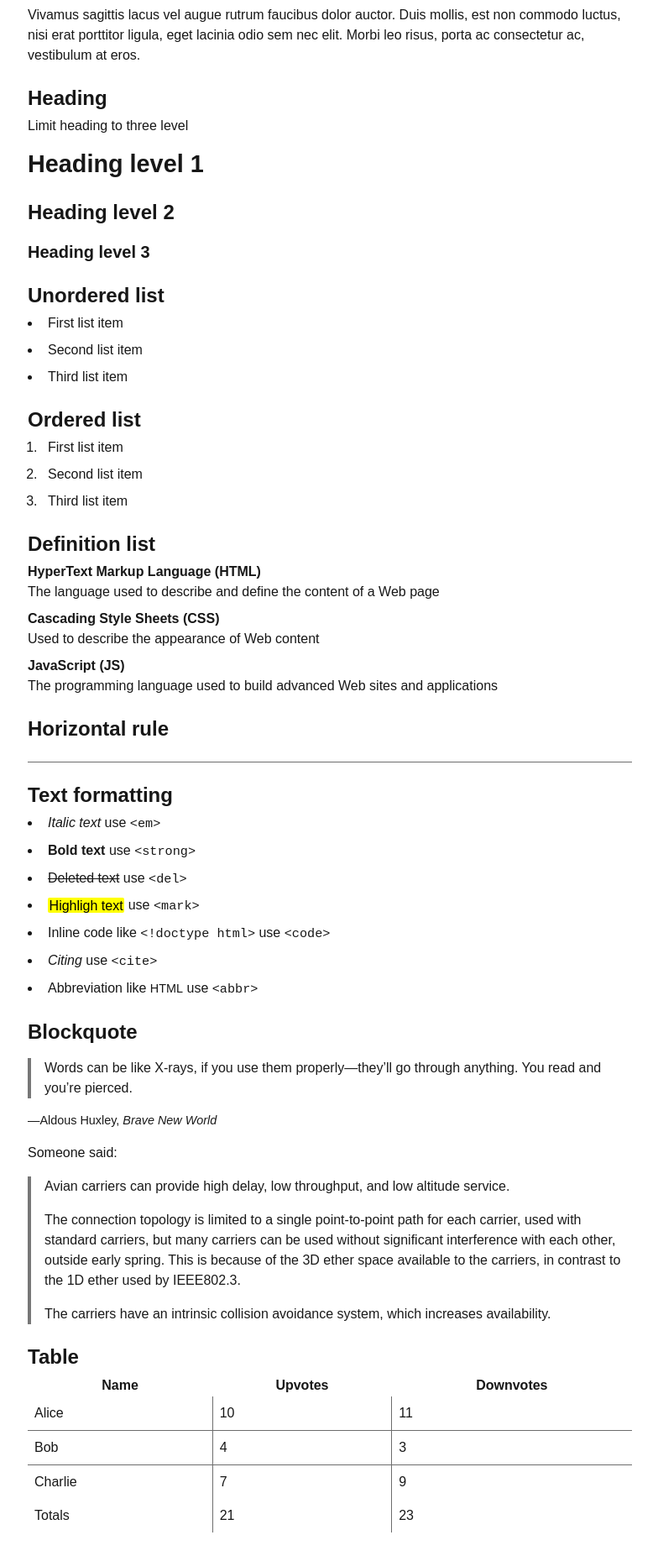
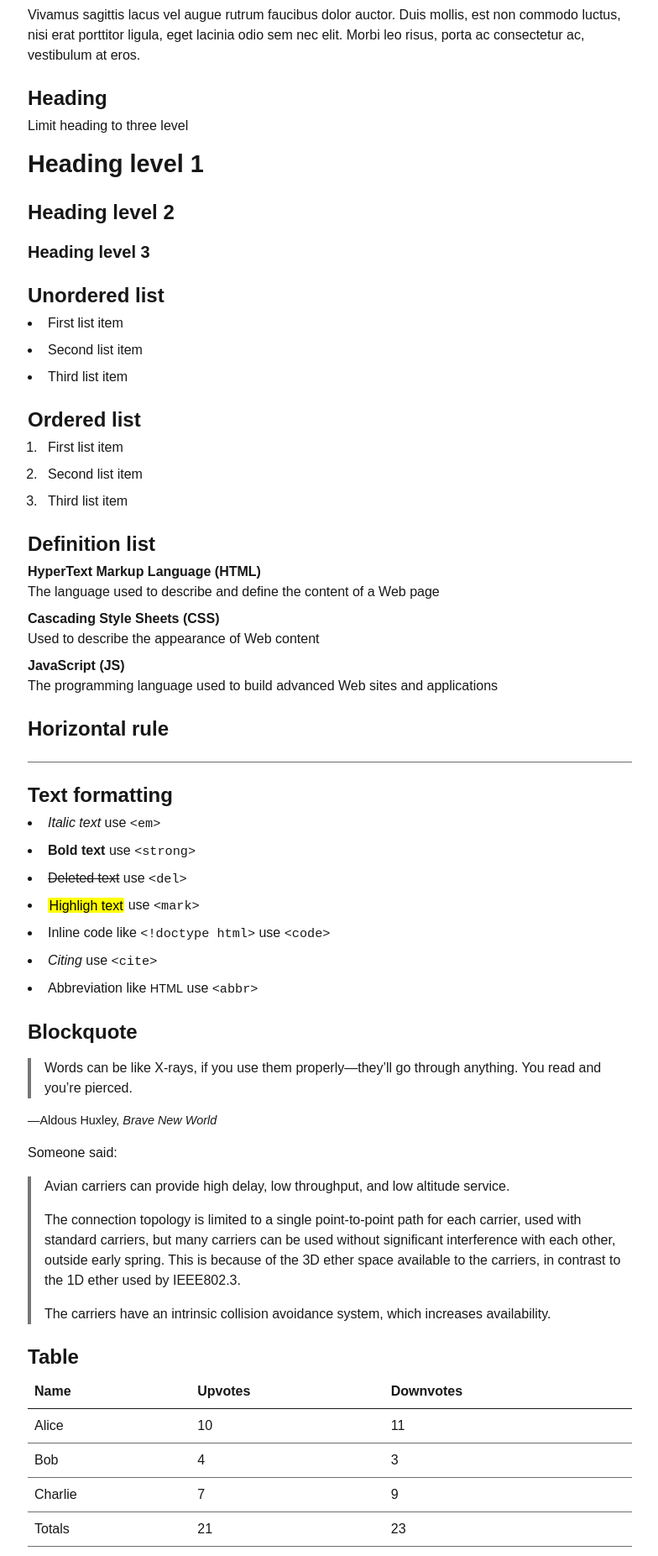
Before and after one commit to aflim/blog, a Jekyll site: the page built from styleguide.md, in a window 1280 px wide. Shown: the part 114-1967 px from the top of the page at 84% size, without its empty margins (247-1031 px from the left). Built offline with Jekyll 4.4.1, drawn with Linux system fonts in a browser that asks for light colours.

Commit message:
Update _typography.scss

```diff
--- a/_sass/_typography.scss
+++ b/_sass/_typography.scss
@@ -167,20 +167,6 @@ tfoot tr {
   }
 }
 
-tbody td,
-tfoot td {
-  padding: .5em;
-  border-color: inherit;
-  border-style: solid;
-  border-width: 0;
-  border-inline-end-width: 1px;
-
-  &:last-child {
-    border-inline-end-width: 0;
-  }
-}
-
-/*
 td,
 th {
   padding: .5em;
@@ -197,7 +183,7 @@ th {
 thead th {
   border-bottom-color: currentColor;
 }
-*/
+
 mark {
   padding: .05em .10em;
   background-color: yellow;
```
